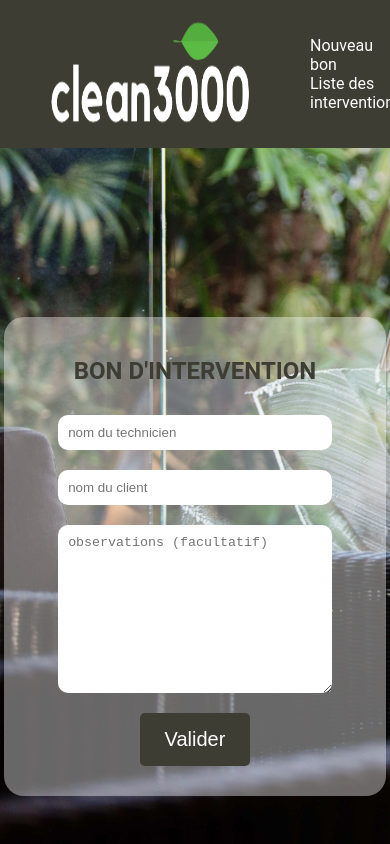
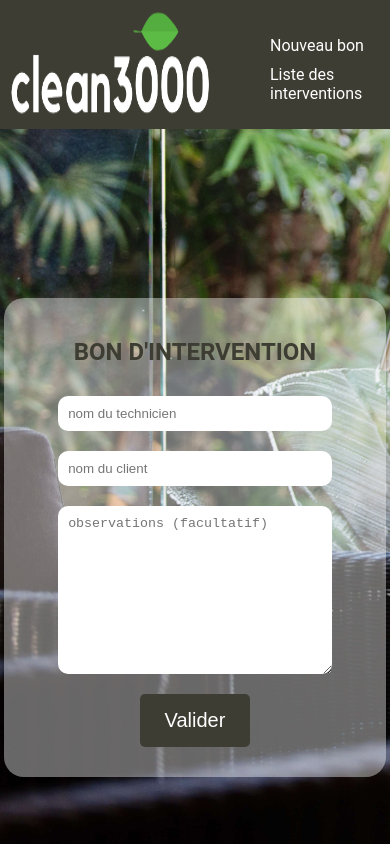
Before and after one commit to Kalyska/ECF-front-clean3000, a React (Create React App) app: page /nouveau-bon in a window 390 px wide. Built offline with nearby package versions, Linux system fonts and the light colour scheme.

Commit message:
ajout de responsive pour le header (en attendant bouton hamburger)

```diff
--- a/src/styles/App.scss
+++ b/src/styles/App.scss
@@ -21,7 +21,11 @@ h2 {
   background-color: v.$color-bg;
   display: flex;
   justify-content: space-between;
-  padding: 2rem 5rem;
+  padding: 1rem;
+
+  @include m.media(v.$md){
+    padding: 2rem 5rem;
+  }
 
   img {
     max-width: 200px;
@@ -30,7 +34,8 @@ h2 {
   li {
     display: inline-block;
     color: v.$color-text;
-    padding-left: 2rem
+    padding-left: 2rem;
+    padding-top: 1rem
   }
 }
 
```
